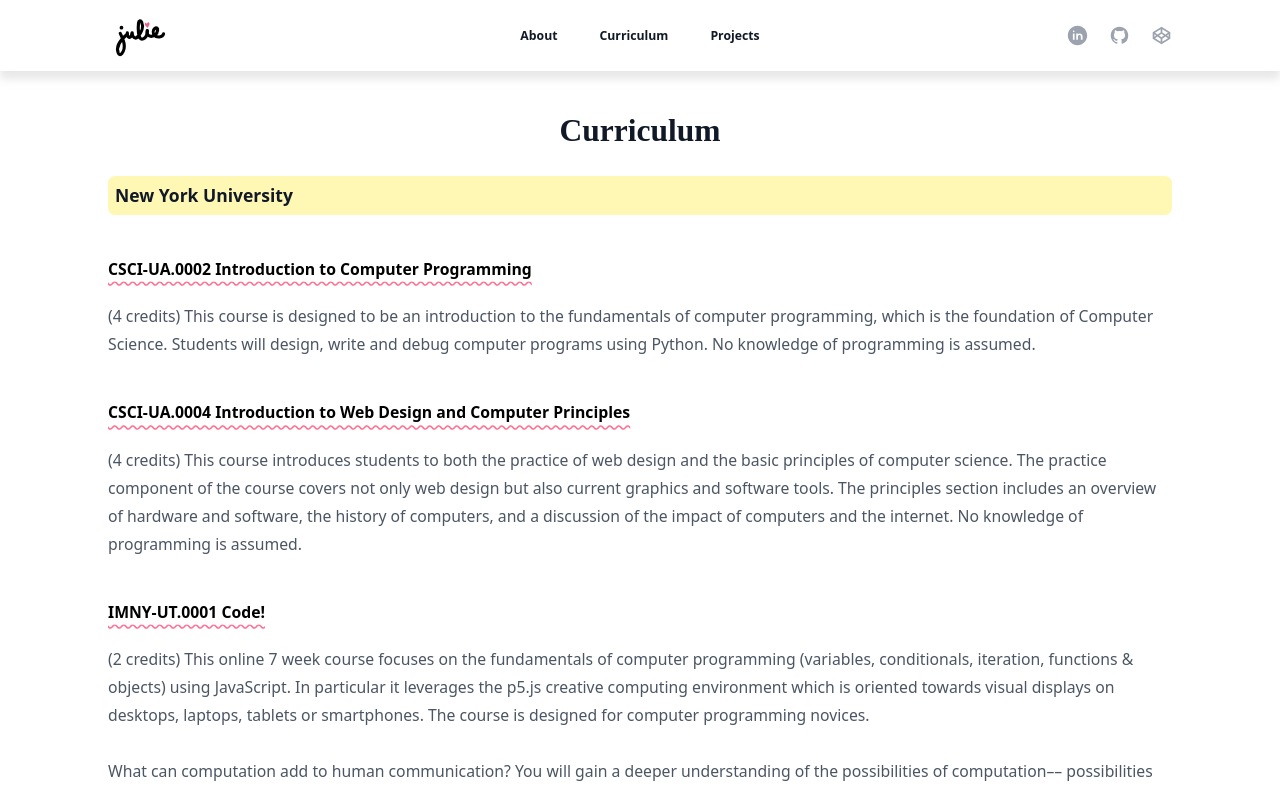
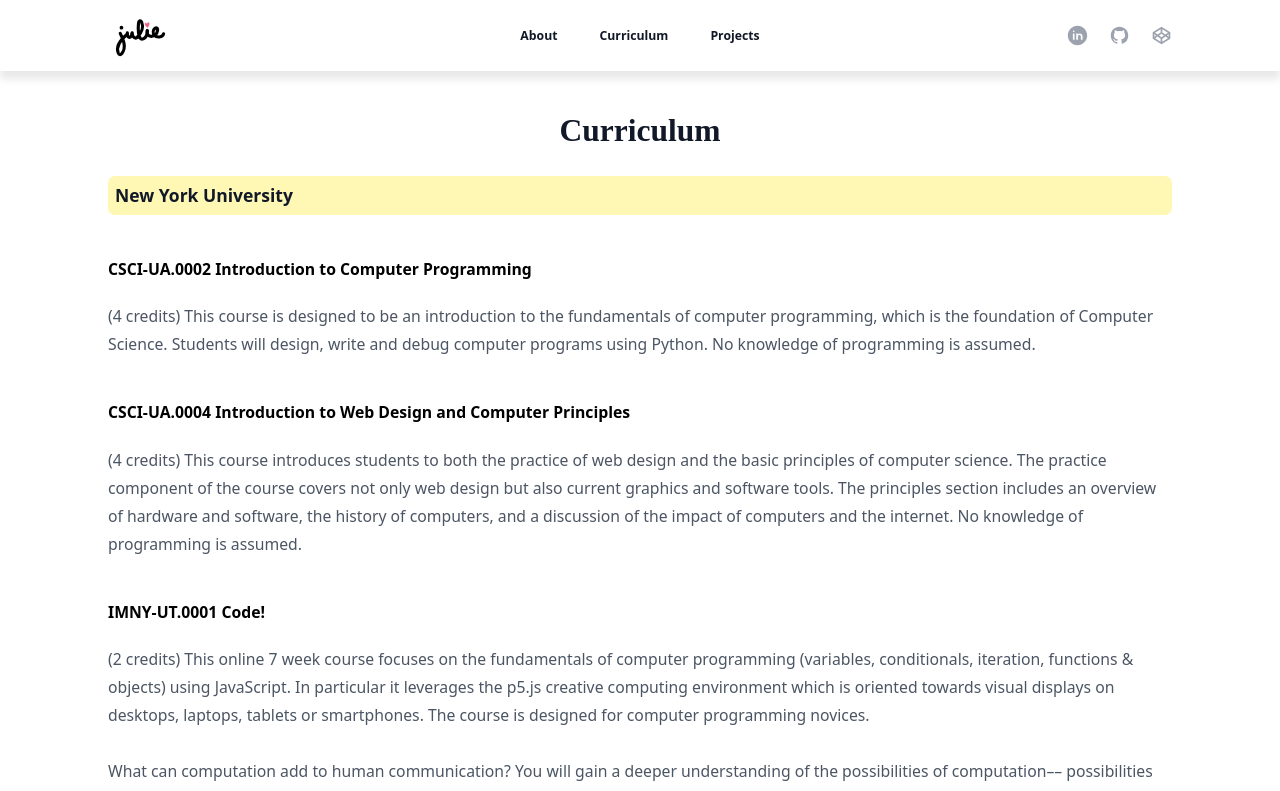
Before and after one commit to JLizardo019/personalWebsite, a Next.js app: page /curriculum in a window 1280 px wide. Shown: the top 791 px of the page. Built offline with nearby package versions, Linux system fonts and the light colour scheme; a web font is replaced by a local one.

Commit message:
adding under construction message and fixing links in curriculum page

```diff
--- a/pages/curriculum.js
+++ b/pages/curriculum.js
@@ -54,17 +54,22 @@
 
                     <h4 id="subtitle" className='bg-[var(--c1)] p-2 rounded-lg text-xl mt-8 font-bold text-gray-900'>New York University</h4>
                     <div id="nyu">
-                        <Link target="_blank" href="https://cs.nyu.edu/courses/spring23/CSCI-UA.0002-005/"><p className="mt-12 text-lg font-semibold squiggle hover:text-[var(--c2)]">CSCI-UA.0002 Introduction to Computer Programming</p></Link>
+                        {/* <Link target="_blank" href="https://cs.nyu.edu/courses/spring23/CSCI-UA.0002-005/"><p className="mt-12 text-lg font-semibold squiggle hover:text-[var(--c2)]">CSCI-UA.0002 Introduction to Computer Programming</p></Link>    */}
+                        <h4><p className="mt-12 text-lg font-semibold">CSCI-UA.0002 Introduction to Computer Programming</p></h4>
+
                         <p className='mt-6 text-lg leading-8 text-gray-600' >(4 credits) This course is designed to be an introduction to the fundamentals of computer programming, which is the foundation of Computer Science. Students will design, write and debug computer programs using Python. No knowledge of programming is assumed.</p>
 
-                        <Link target="_blank" href="https://cs.nyu.edu/courses/spring23/CSCI-UA.0004-005/"><p className="mt-12 text-lg font-semibold squiggle hover:text-[var(--c2)]">CSCI-UA.0004 Introduction to Web Design and Computer Principles</p></Link>
+                        {/* <Link target="_blank" href="https://cs.nyu.edu/courses/spring23/CSCI-UA.0004-005/"><p className="mt-12 text-lg font-semibold squiggle hover:text-[var(--c2)]">CSCI-UA.0004 Introduction to Web Design and Computer Principles</p></Link>    */}
+                        <h4><p className="mt-12 text-lg font-semibold">CSCI-UA.0004 Introduction to Web Design and Computer Principles</p></h4>
                         <p className='mt-6 text-lg  text-gray-600 leading-8'>(4 credits) This course introduces students to both the practice of web design and the basic principles of computer science. The practice component of the course covers not only web design but also current graphics and software tools. The principles section includes an overview of hardware and software, the history of computers, and a discussion of the impact of computers and the internet. No knowledge of programming is assumed.</p>
 
-                        <Link target="_blank" href="https://itp.nyu.edu/ima/courses/code/"><p className="mt-12 text-lg font-semibold squiggle hover:text-[var(--c2)]">IMNY-UT.0001 Code!</p></Link>
+                        {/* <Link target="_blank" href="https://itp.nyu.edu/ima/courses/code/"><p className="mt-12 text-lg font-semibold squiggle hover:text-[var(--c2)]">IMNY-UT.0001 Code!</p></Link>    */}
+                        <h4><p className="mt-12 text-lg font-semibold">IMNY-UT.0001 Code!</p></h4>
                         <p className='mt-6 text-lg leading-8 text-gray-600'>(2 credits) This online 7 week course focuses on the fundamentals of computer programming (variables, conditionals, iteration, functions & objects) using JavaScript. In particular it leverages the p5.js creative computing environment which is oriented towards visual displays on desktops, laptops, tablets or smartphones. The course is designed for computer programming novices.</p>
                         <p className='mt-8 text-lg leading-8 text-gray-600'>What can computation add to human communication? You will gain a deeper understanding of the possibilities of computation–– possibilities that will augment and enhance the perspectives, abilities and knowledge you bring from your field of study (e.g. art, design, humanities, sciences, engineering). At first it may feel foreign, as foreign as learning a new language or way of thinking. But soon, once you get some basic skills under your belt, you’ll be able to make projects that reflect your own interests and passions.</p>
 
-                        <Link target="_blank" href="https://itp.nyu.edu/ima/courses/code-2/"><p className="mt-12 text-lg font-semibold squiggle hover:text-[var(--c2)]">IMNY-UT.0002 Code! 2</p></Link>
+                        {/* <Link target="_blank" href="https://itp.nyu.edu/ima/courses/code-2/"><p className="mt-12 text-lg font-semibold squiggle hover:text-[var(--c2)]">IMNY-UT.0002 Code! 2</p></Link>    */}
+                        <h4><p className="mt-12 text-lg font-semibold">IMNY-UT.0002 Code! 2</p></h4>
                         <p className='mt-6 text-lg leading-8 text-gray-600'>(2 credits) This online 7 week course focuses on applying fundamentals of computer programming in JavaScript to interactive media projects. In particular, it leverages the p5.js creative computing environment which is oriented towards visual displays on desktops, laptops, tablets or smartphones. The course is designed for students with a foundation level understanding of programming in JavaScript with the p5.js library. The Code! course (or equivalent) is a prerequisite.</p>
 
 
--- a/pages/projects.js
+++ b/pages/projects.js
@@ -76,7 +76,7 @@
             </Head>
             <Container>
                 <h2 id="title" className="mt-2 text-center text-4xl font-bold  text-gray-900">Projects</h2>
-
+                <p className='text-sm mt-3 text-gray-600'><strong>Note:</strong> my porfolio is currently under construction! I am purging old work and writing documentation for new projects I have made. This applies to Github and CodePen. Thank you for your patience!</p>
                 <div id="text">
                     {projects.map((item) => (
                         <MediaObject
```
